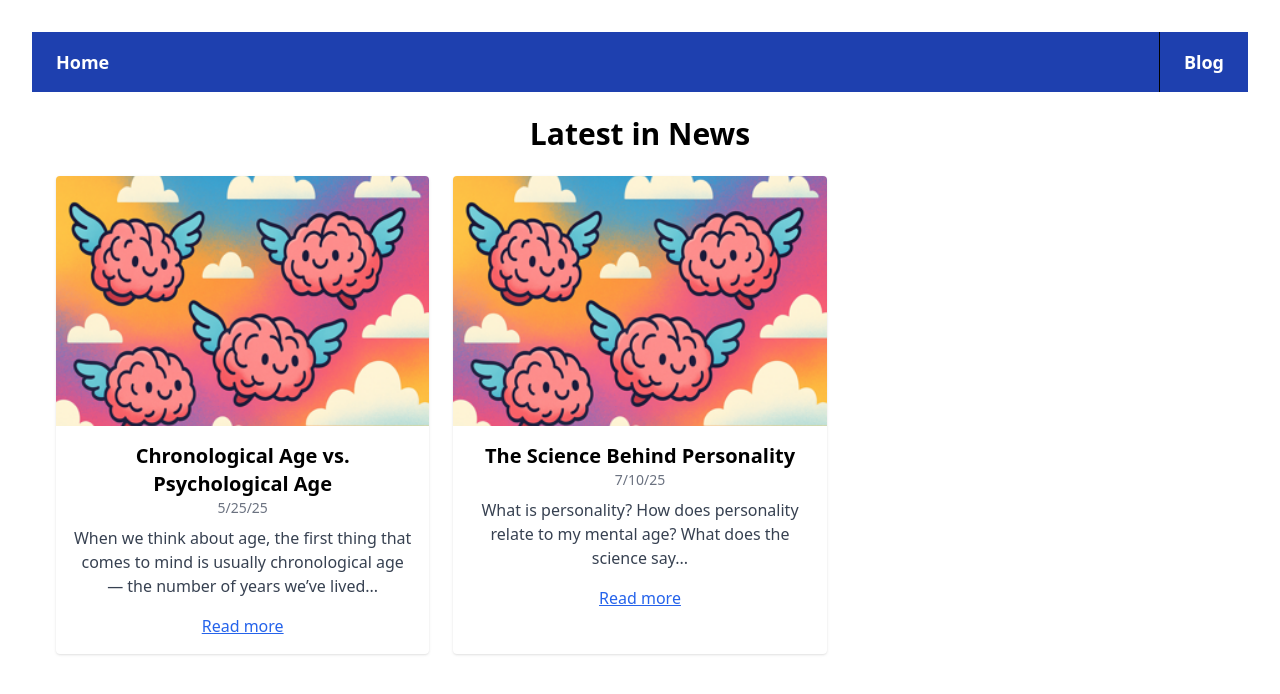
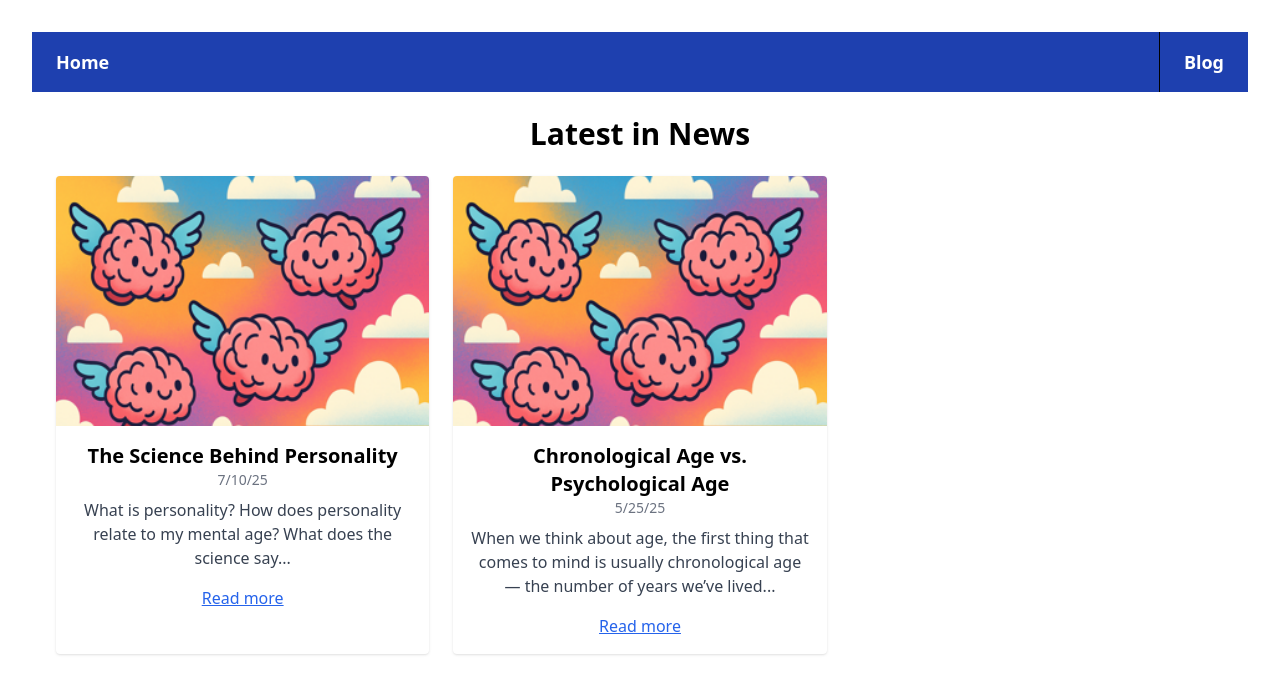
Before and after one commit to kmp-gitty/mental-age-test, a React (Vite) app: page /blog in a window 1280 px wide. Shown: the top 694 px of the page. Built offline with nearby package versions, Linux system fonts and the light colour scheme.

Commit message:
Reordered blog post tiles

```diff
--- a/src/Blog.jsx
+++ b/src/Blog.jsx
@@ -5,19 +5,19 @@ import brainImage from './assets/resized_brains_banner_300x250.png';
 // Simulated blog post list
 const allPosts = [
   {
+    title: 'The Science Behind Personality',
+    date: '7/10/25',
+    description: 'What is personality? How does personality relate to my mental age? What does the science say...',
+    image: brainImage,
+    link: '/blog/science-behind-personality',
+  },
+
+  {
     title: 'Chronological Age vs. Psychological Age',
     date: '5/25/25',
     description: 'When we think about age, the first thing that comes to mind is usually chronological age — the number of years we’ve lived...',
     image: brainImage,
     link: '/blog/chronological-vs-psychological-age',
-  },
-
-  {
-    title: 'The Science Behind Personality',
-    date: '7/10/25',
-    description: 'What is personality? How does personality relate to my mental age? What does the science say...',
-    image: brainImage,
-    link: '/blog/science-behind-personality',
   },
   // Add more posts here to simulate loading more content
 ];
--- a/src/Blog_Post2_SciPersonality.jsx
+++ b/src/Blog_Post2_SciPersonality.jsx
@@ -30,7 +30,7 @@ export default function Blog_Post2_SciPersonality() {
       <h2 className="text-2xl font-semibold mt-10 mb-4">Can Personality Change?</h2>
 
       <p className="mb-4">
-        "<a
+        <a
           href="https://www.apa.org/monitor/julaug03/personality"
           className="text-blue-600 underline"
           target="_blank"
```
